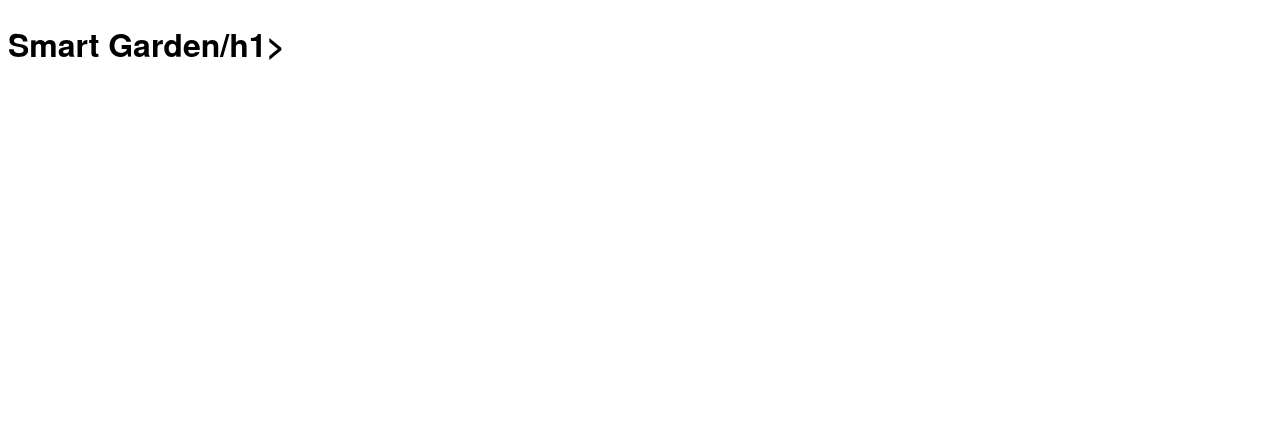
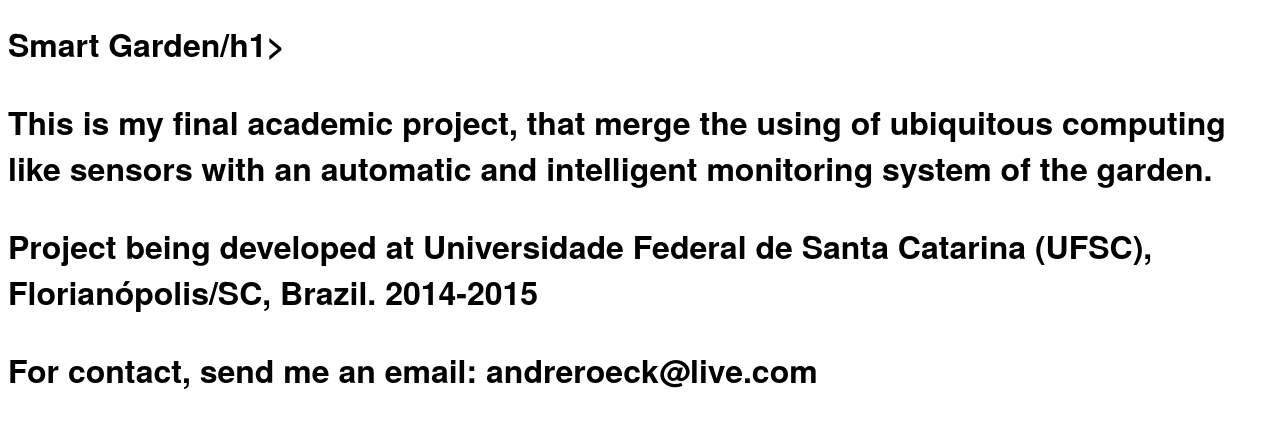
Before and after one commit to andreroeck/smartgarden, a plain HTML site: page index.html in a window 1280 px wide. Drawn offline with Linux system fonts and the light colour scheme.

Commit message:
Update index.html

```diff
--- a/index.html
+++ b/index.html
@@ -12,7 +12,10 @@
 
 		<div>
 			<h1>Smart Garden/h1>
-			<p></p>
+
+			<p>This is my final academic project, that merge the using of ubiquitous computing like sensors with an automatic and intelligent monitoring system of the garden.</p>
+			<p>Project being developed at Universidade Federal de Santa Catarina (UFSC), Florianópolis/SC, Brazil. 2014-2015</p>
+			<p>For contact, send me an email: andreroeck@live.com</p>
 		</div>
 
 	</body>
```
